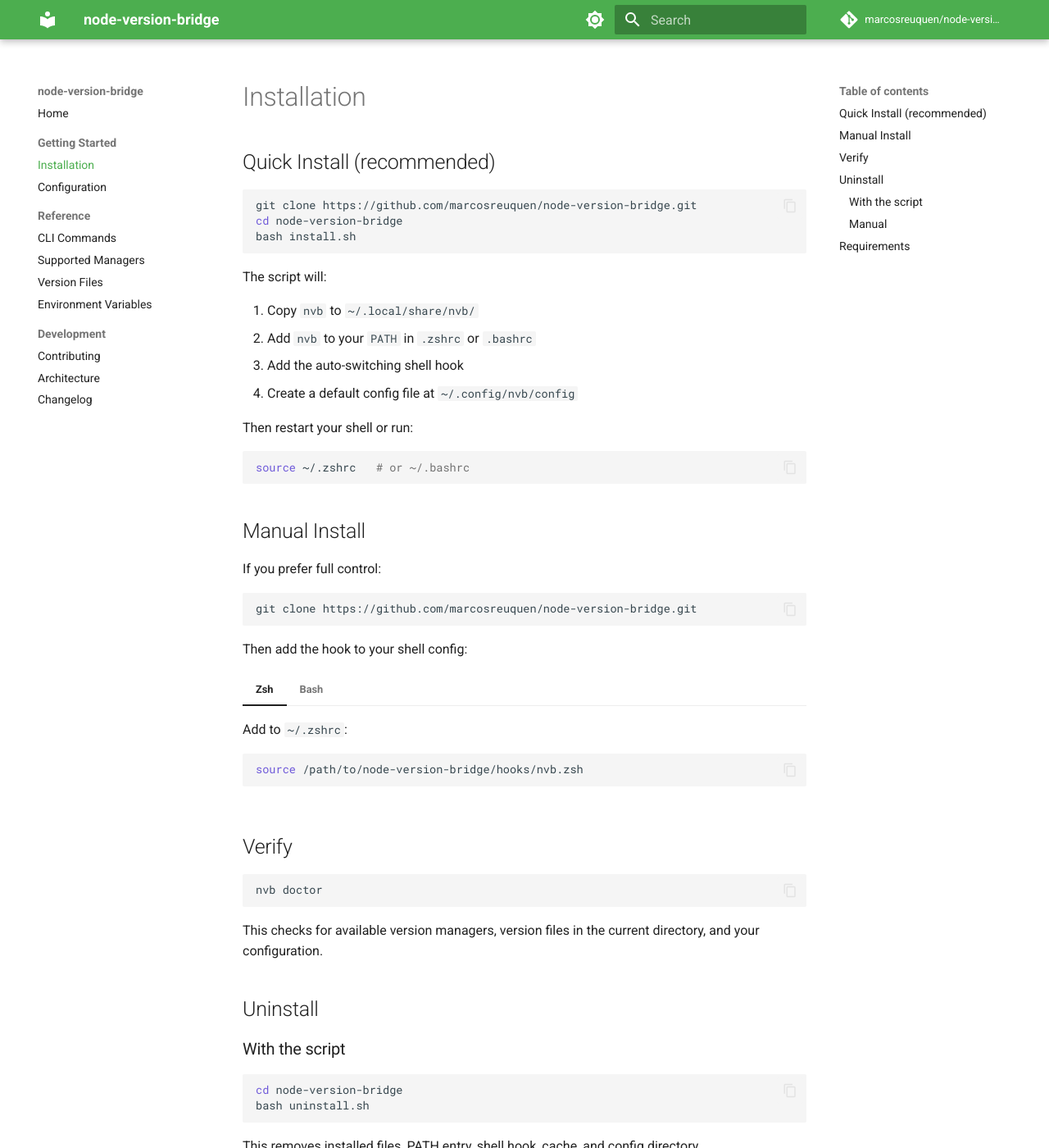
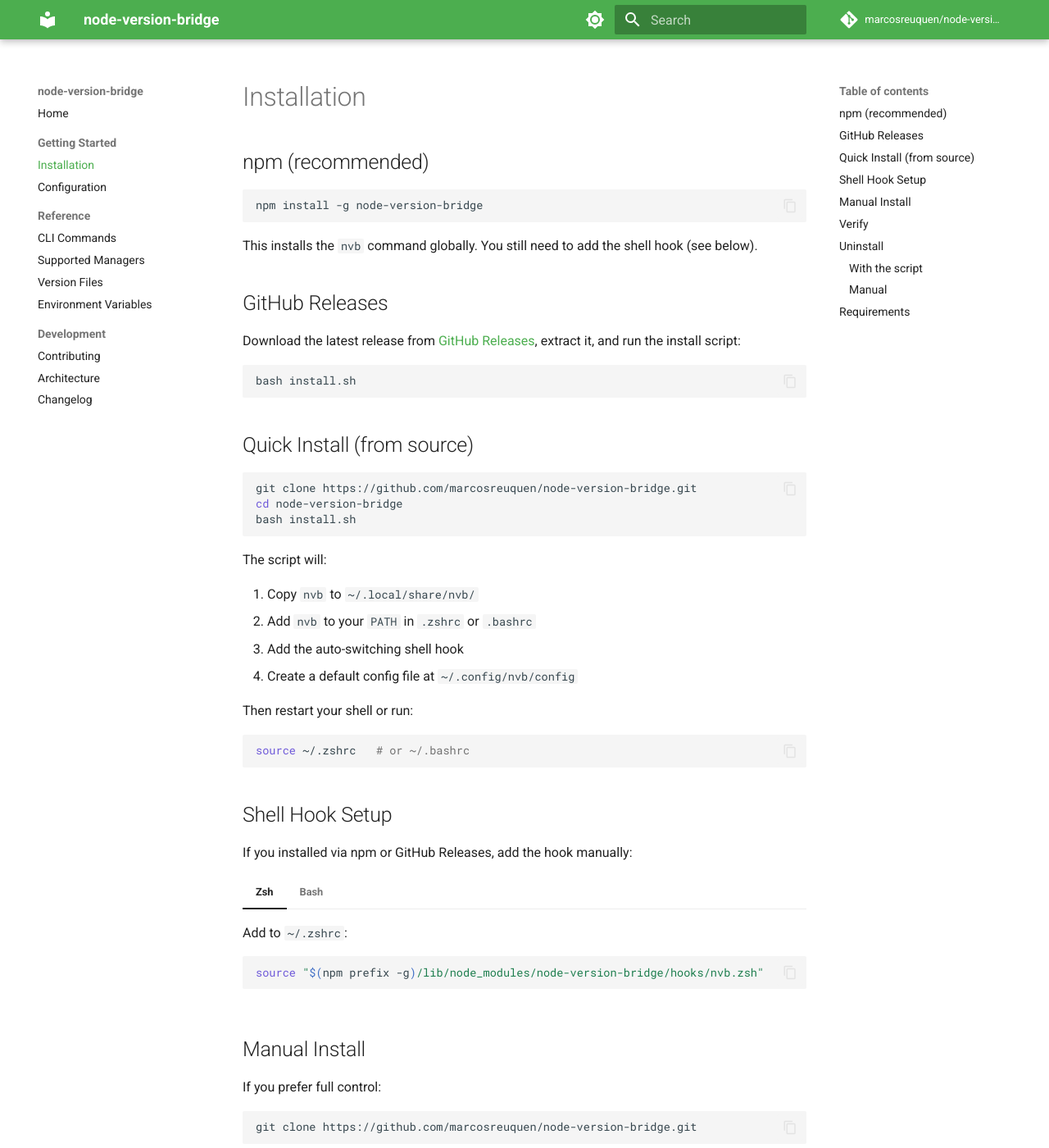
Before and after one commit to Marcosreuquen/node-version-bridge, an MkDocs documentation site: the page built from site-docs/getting-started/installation.md, in a window 1280 px wide and 1400 px high. Shown: the whole window at 82% size. Built offline with MkDocs 1.6.1 and Material for MkDocs 9.7.7, drawn with Linux system fonts in a browser that asks for light colours; comment, search, counter and statistics services are not loaded.

Commit message:
docs: add npm and GitHub Releases install methods, trigger docs deploy on content changes
- Revert docs.yml trigger from tags to push on site-docs/** and mkdocs.yml
- Add npm install -g as recommended installation method
- Add GitHub Releases as alternative download option
- Add shell hook setup section for npm-based installations

````diff
--- a/site-docs/getting-started/installation.md
+++ b/site-docs/getting-started/installation.md
@@ -1,6 +1,22 @@
 # Installation
 
-## Quick Install (recommended)
+## npm (recommended)
+
+```bash
+npm install -g node-version-bridge
+```
+
+This installs the `nvb` command globally. You still need to add the shell hook (see below).
+
+## GitHub Releases
+
+Download the latest release from [GitHub Releases](https://github.com/Marcosreuquen/node-version-bridge/releases), extract it, and run the install script:
+
+```bash
+bash install.sh
+```
+
+## Quick Install (from source)
 
 ```bash
 git clone https://github.com/marcosreuquen/node-version-bridge.git
@@ -20,6 +36,26 @@ Then restart your shell or run:
 ```bash
 source ~/.zshrc   # or ~/.bashrc
 ```
+
+## Shell Hook Setup
+
+If you installed via npm or GitHub Releases, add the hook manually:
+
+=== "Zsh"
+
+    Add to `~/.zshrc`:
+
+    ```bash
+    source "$(npm prefix -g)/lib/node_modules/node-version-bridge/hooks/nvb.zsh"
+    ```
+
+=== "Bash"
+
+    Add to `~/.bashrc`:
+
+    ```bash
+    source "$(npm prefix -g)/lib/node_modules/node-version-bridge/hooks/nvb.bash"
+    ```
 
 ## Manual Install
 
````
Also changed, not shown: README.md (+29 -1 lines), 1 other file.
